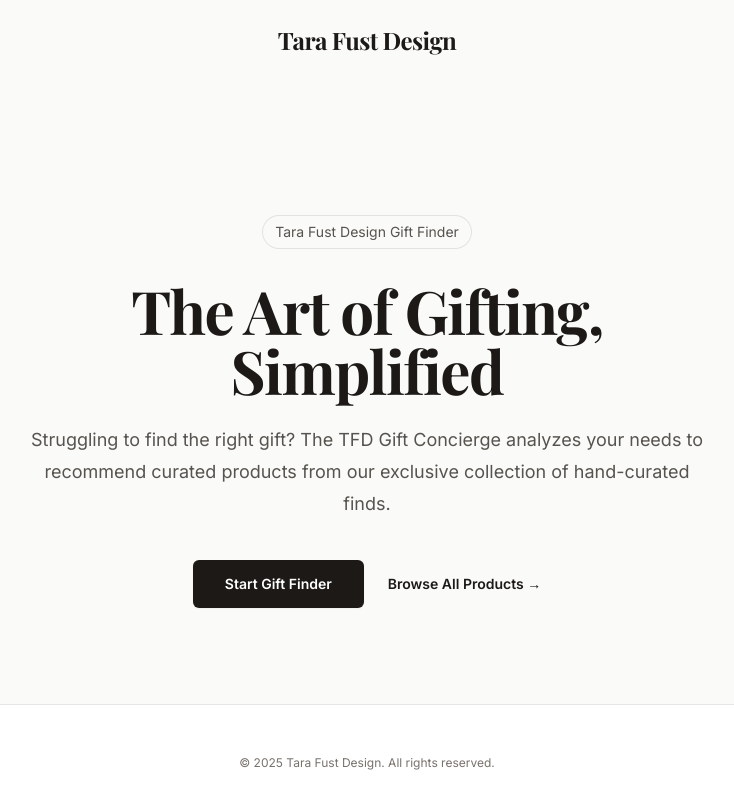
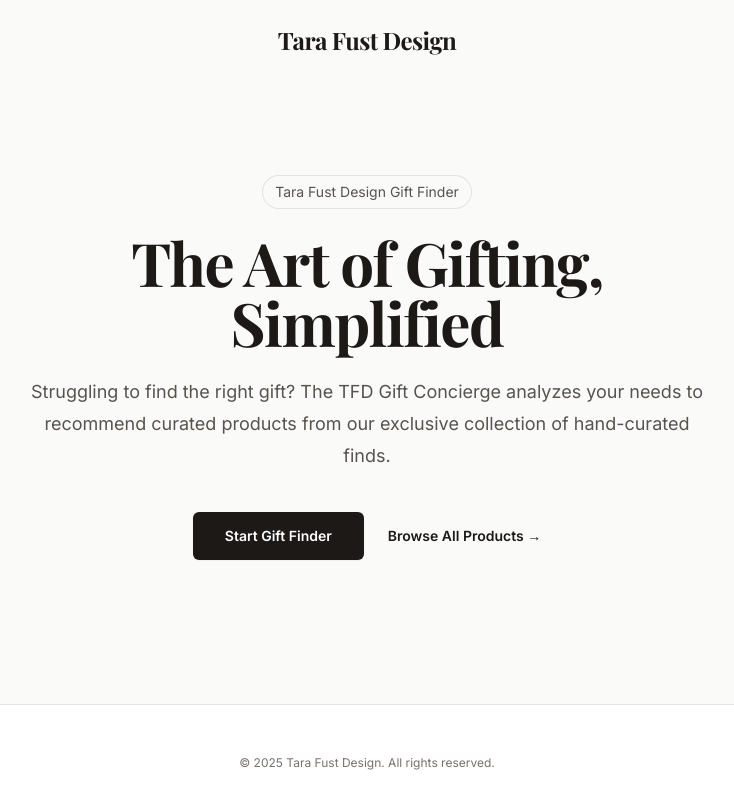
Before and after one commit to tara-a11y/tfd-gift-concierge, a React (Vite) app: page / in a window 1280 px wide. Shown: the top 808 px of the page, without its empty margins (273-1007 px from the left). Built offline with nearby package versions, Linux system fonts and the light colour scheme; no server answers; a web font is replaced by a local one.

Commit message:
Update Hero.tsx

```diff
--- a/components/Hero.tsx
+++ b/components/Hero.tsx
@@ -9,11 +9,11 @@
 
 const Hero: React.FC<HeroProps> = ({ onStart }) => {
   return (
-    <div className="relative isolate px-6 pt-14 lg:px-8 min-h-[80vh] flex flex-col justify-center items-center text-center">
-      <div className="mx-auto max-w-2xl py-12 sm:py-24">
+    <div className="relative isolate px-6 pt-14 lg:px-8 min-h-[80vh] flex flex-col justify-center items-center text-center pt-8 pb-16">
+      <div className="mx-auto max-w-2xl py-12 sm:py-6">
 
         {/* Badge */}
-        <div className="mb-8 flex justify-center fade-in">
+        <div className="mb-6 flex justify-center fade-in">
           <div className="relative rounded-full px-3 py-1 text-sm leading-6 text-stone-600 ring-1 ring-stone-900/10 hover:ring-stone-900/20">
             Tara Fust Design Gift Finder
           </div>
```
